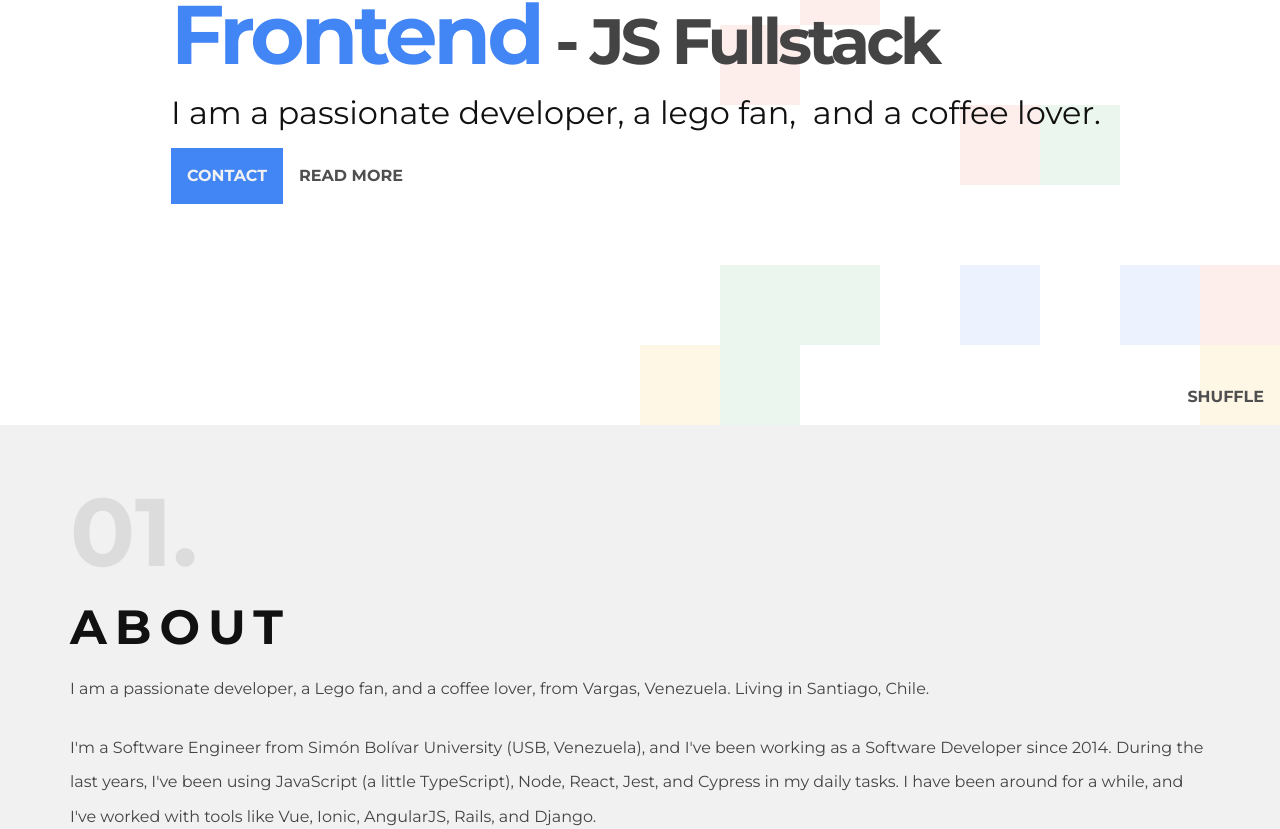
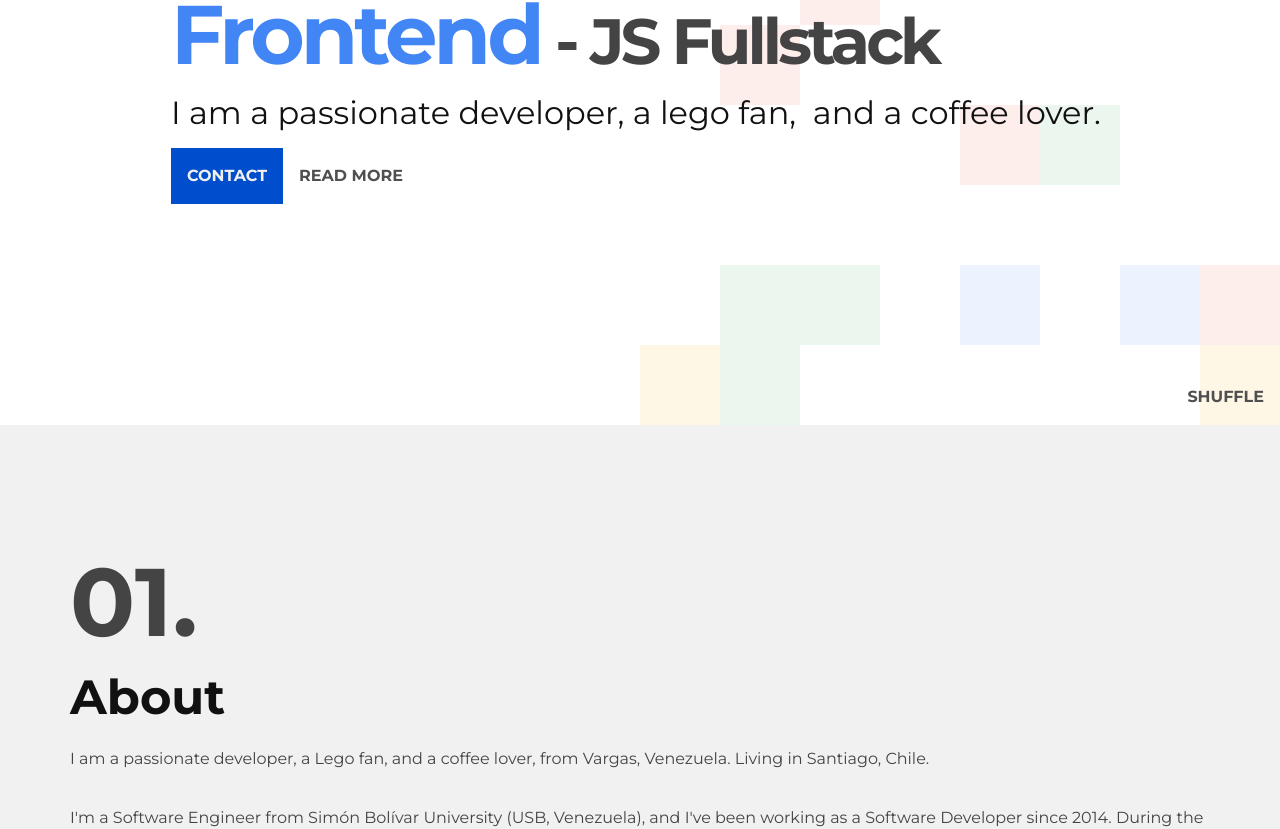
Before and after one commit to joseglego/joseglego.github.io, a Next.js app: page / in a window 1280 px wide. Shown: the part 375-1204 px from the top of the page. Built offline with nearby package versions, Linux system fonts and the light colour scheme.

Commit message:
feat(): new style v2

```diff
--- a/components/Landing/Landing.module.css
+++ b/components/Landing/Landing.module.css
@@ -134,7 +134,7 @@
 
 .btnPrimary {
   color: var(--alt-bg-color);
-  background-color: var(--blue-color);
+  background-color: var(--primary-btn-color);
   border: 0;
 }
 
--- a/components/Projects/Projects.module.css
+++ b/components/Projects/Projects.module.css
@@ -2,12 +2,16 @@
   margin: 0;
   border-bottom: 2px solid #ddd;
   padding-bottom: 8px;
-  width: 64%;
-  margin-bottom: 16px;
+  margin-bottom: 8px;
 }
 
 .description {
   margin: 8px 0 0 0;
+}
+
+.project {
+  margin-bottom: 24px;
+  line-height: 150%;
 }
 
 @media (min-width: 768px) {
@@ -19,7 +23,7 @@
   }
 
   .project {
+    margin: 16px 16px 24px 16px;
     flex: 1 1 27%;
-    margin: 16px 8px;
   }
 }
--- a/components/Section/Section.module.css
+++ b/components/Section/Section.module.css
@@ -1,6 +1,10 @@
 .section {
   padding: 24px;
-  min-height: 50vh;
+  min-height: 100vh;
+  display: flex;
+  flex-direction: column;
+  justify-content: center;
+  align-items: center;
 }
 
 .wrapper {
@@ -21,7 +25,6 @@
   color: var(--primary-font-color);
   font-size: 2em;
   margin: 8px 0 16px 0;
-  text-transform: uppercase;
 }
 
 .secondary {
@@ -43,7 +46,6 @@
   }
 
   .title {
-    letter-spacing: 8px;
     font-size: 3em;
   }
 }
--- a/styles/globals.css
+++ b/styles/globals.css
@@ -3,7 +3,7 @@
 :root {
   --main-font-color: #444;
   --primary-font-color: #111;
-  --secondary-font-color: #dcdcdc;
+  --secondary-font-color: #444;
   --secondary-btn--color: #4f4f4f;
   --main-bg-color: #fff;
   --alt-bg-color: #f1f1f1;
@@ -12,6 +12,7 @@
   --red-color: #ea4335;
   --yellow-color: #f9ab00;
   --primary-color: var(--blue-color);
+  --primary-btn-color: #004ECC;
 }
 
 * {
```
